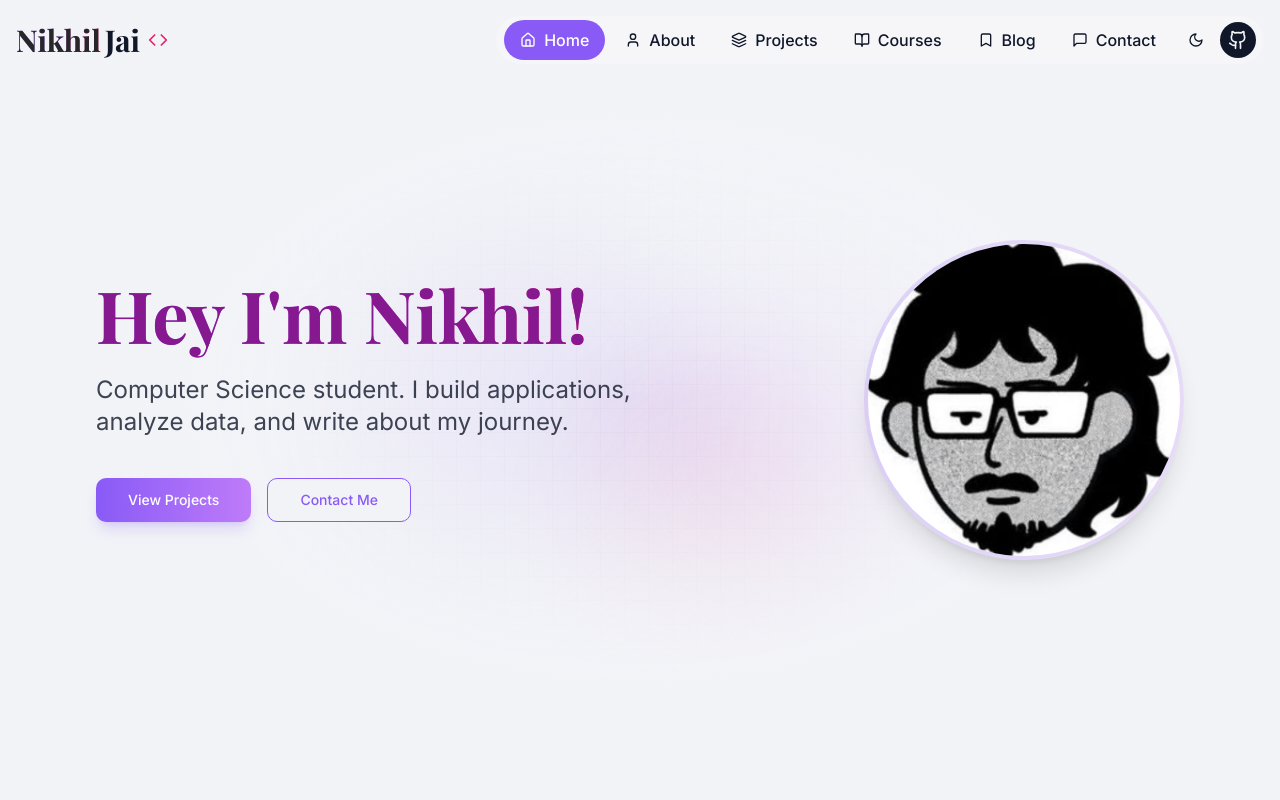
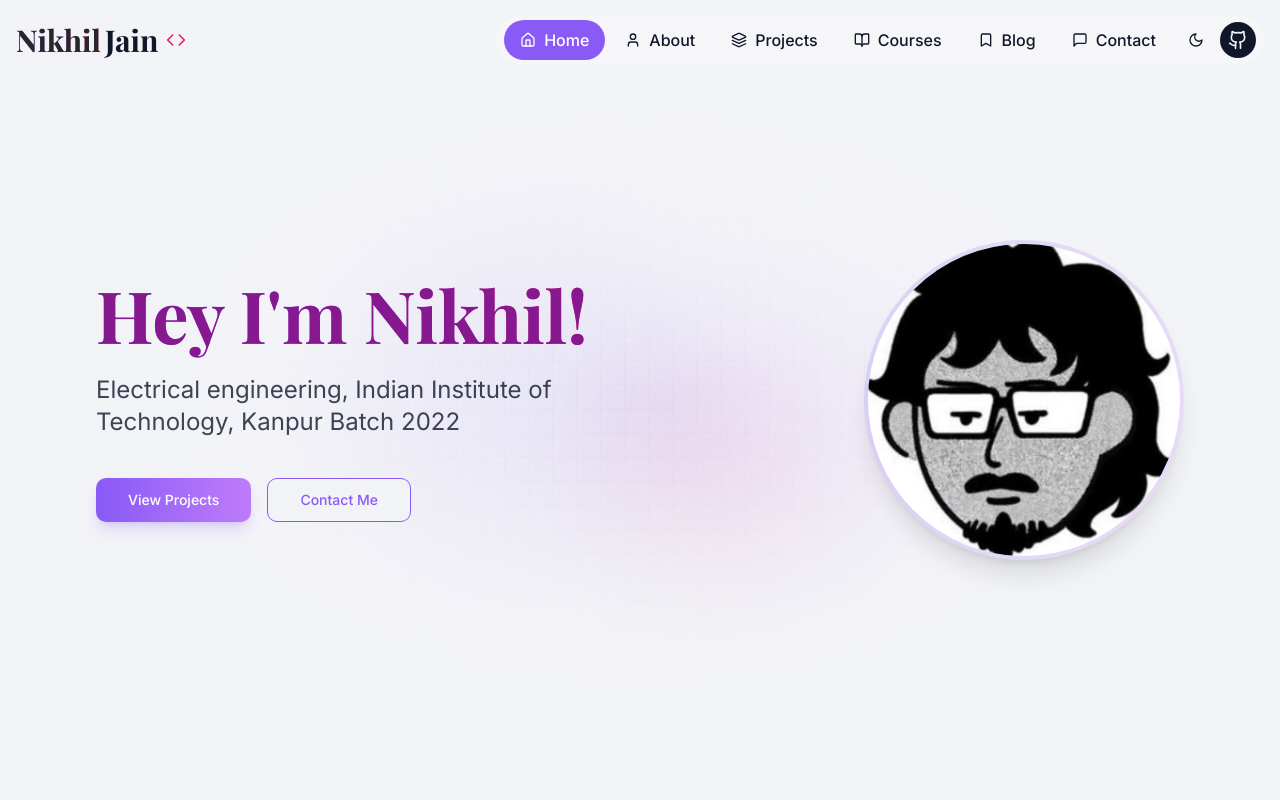
Before and after one commit to Jikhlin23/bunny_on_steroids, a React (Vite) app: page / in a window 1280 px wide. Shown: the top 800 px of the page. Built offline with nearby package versions, Linux system fonts and the light colour scheme.

Commit message:
Visual edit in Lovable
Edited UI in Lovable

```diff
--- a/src/components/Navigation.tsx
+++ b/src/components/Navigation.tsx
@@ -48,7 +48,7 @@ const Navigation = () => {
         {/* Logo */}
         <Link to="/" className="font-serif font-bold flex items-center hover-scale">
           <span className="text-3xl text-gradient text-zinc-800">Nikhil</span>
-          <span className="text-3xl text-foreground ml-1">Jai</span>
+          <span className="text-3xl text-foreground ml-1">Jain</span>
           <Code className="ml-2 text-accent h-5 w-5" />
         </Link>
 
--- a/src/pages/Index.tsx
+++ b/src/pages/Index.tsx
@@ -7,7 +7,6 @@ import Footer from '@/components/Footer';
 import AnimatedBackground from '@/components/AnimatedBackground';
 import CodeBlock from '@/components/CodeBlock';
 import GlowingCard from '@/components/GlowingCard';
-
 const Index = () => {
   // Featured Projects
   const featuredProjects = [{
@@ -86,9 +85,11 @@ const Index = () => {
             <h1 className="text-5xl md:text-7xl font-bold mb-6 font-serif">
               <span className="text-gradient text-fuchsia-800">Hey I'm Nikhil!</span>
             </h1>
-            <p className="text-xl md:text-2xl mb-10 text-foreground/80">
-              Computer Science student. I build applications, analyze data, and write about my journey.
-            </p>
+            <p className="text-xl md:text-2xl mb-10 text-foreground/80">Electrical engineering,
+Indian Institute of Technology, Kanpur
+Batch 2022
+
+          </p>
             <div className="flex flex-col sm:flex-row gap-4">
               <Button size="lg" className="bg-gradient-to-r from-primary to-secondary text-white hover:opacity-90 shadow-lg shadow-primary/20 ripple-effect" asChild>
                 <Link to="/projects">View Projects</Link>
@@ -102,11 +103,7 @@ const Index = () => {
           {/* Right column: Image */}
           <div className="w-full md:w-2/5 flex justify-center md:justify-end">
             <div className="relative w-64 h-64 md:w-80 md:h-80 rounded-full bg-gradient-to-r from-primary/20 to-secondary/20 p-1 shadow-xl animate-scale-in">
-              <img
-                src="/lovable-uploads/34df2576-2aa5-4cba-a3c6-afe6cbfc1f8a.png"
-                alt="Nikhil's profile"
-                className="w-full h-full rounded-full object-cover object-center"
-              />
+              <img src="/lovable-uploads/34df2576-2aa5-4cba-a3c6-afe6cbfc1f8a.png" alt="Nikhil's profile" className="w-full h-full rounded-full object-cover object-center" />
             </div>
           </div>
         </div>
@@ -258,5 +255,4 @@ const Index = () => {
       <Footer />
     </div>;
 };
-
 export default Index;
```
